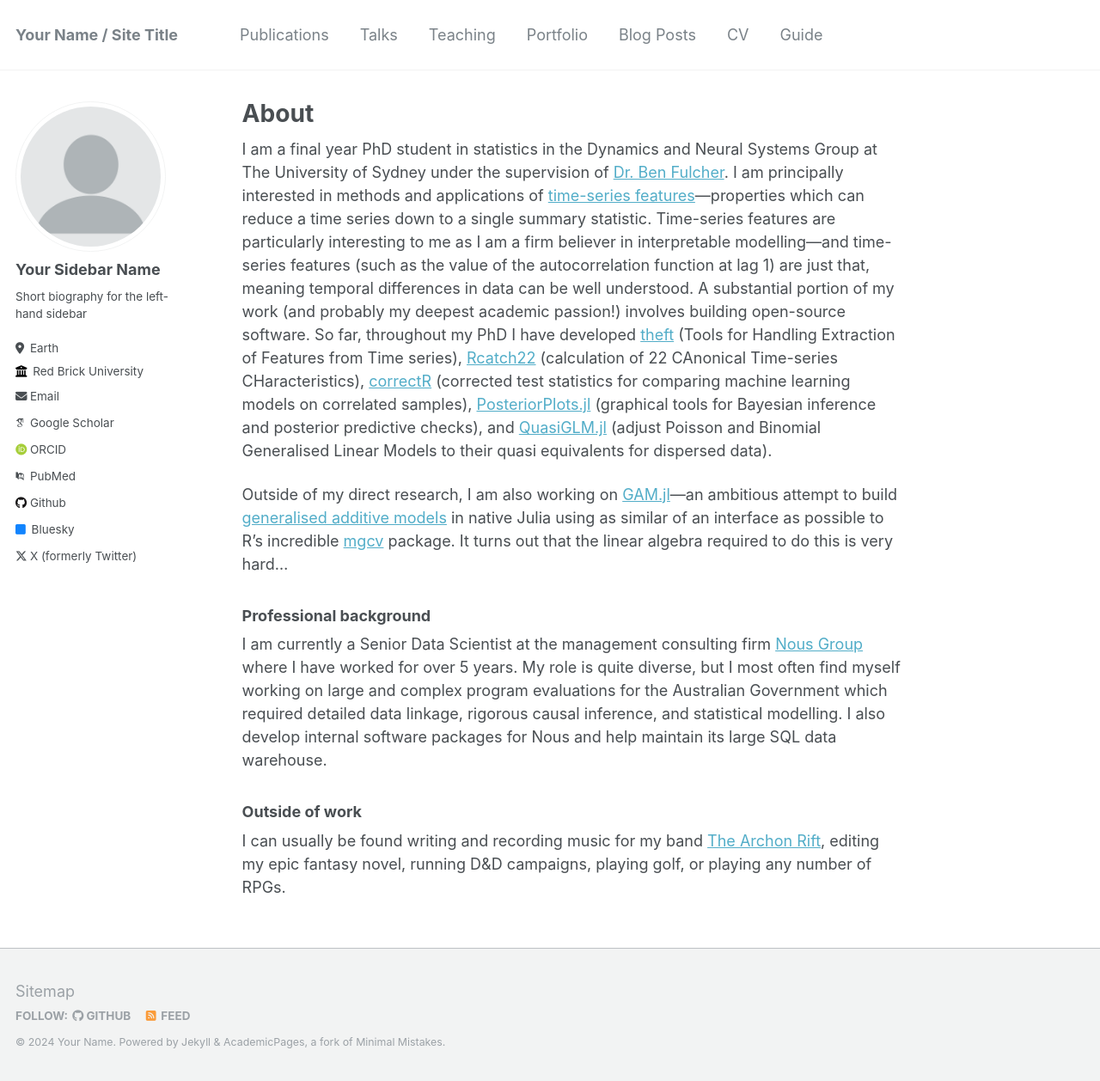
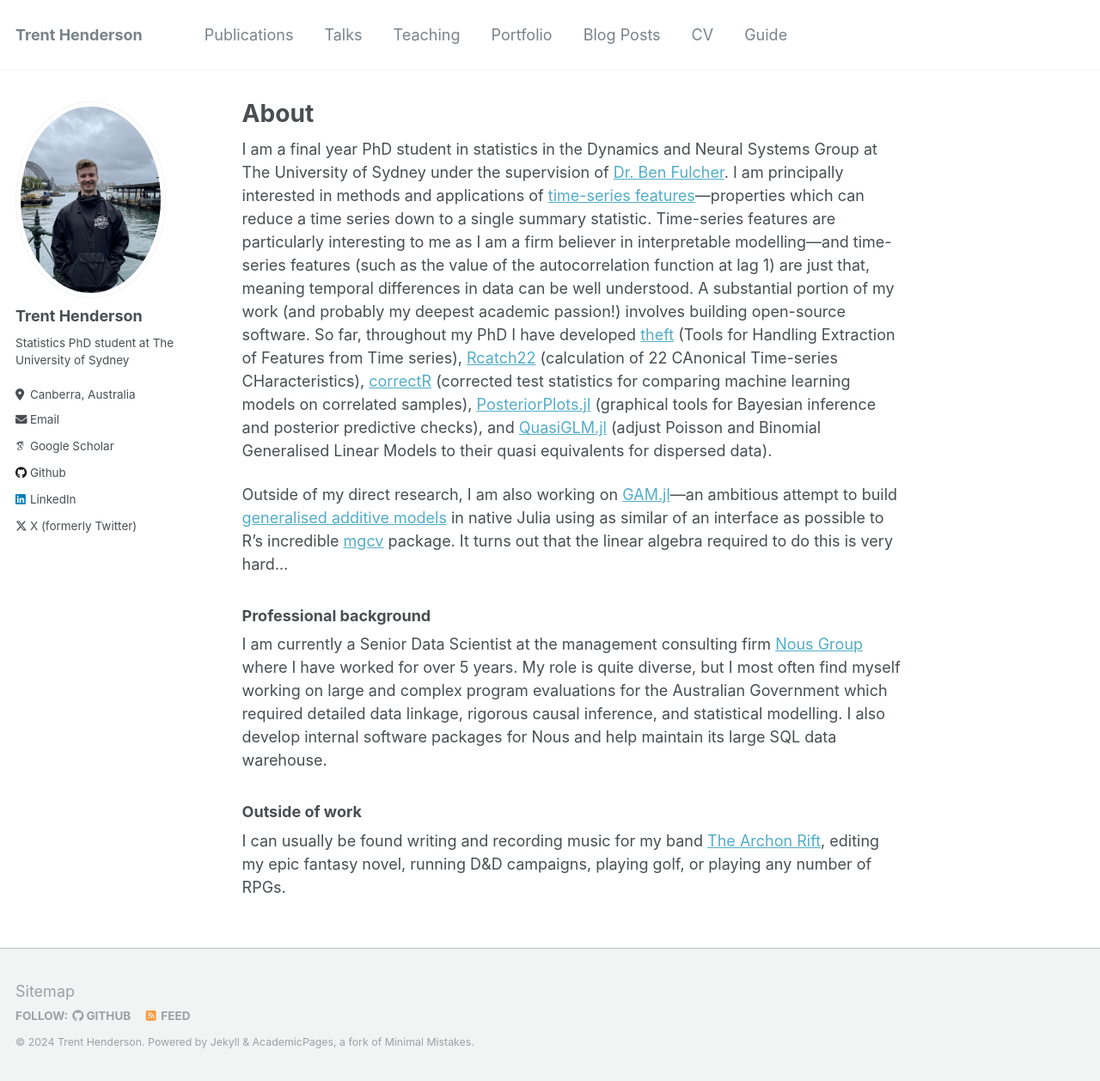
Before and after one commit to hendersontrent/hendersontrent.github.io, a Jekyll site: the page built from _pages/about.md, in a window 1280 px wide and 1258 px high. Shown: the whole window at 86% size. Built offline with Jekyll 4.4.1, drawn with Linux system fonts in a browser that asks for light colours; some web fonts are replaced; part of the change alters nothing that is shown.

Commit message:
Update _config.yml

```diff
--- a/_config.yml
+++ b/_config.yml
@@ -3,77 +3,17 @@
 # This config file is meant for settings that affect your entire site, values
 # which you are expected to set up once and rarely need to edit after that.
 # For technical reasons, this file is *NOT* reloaded automatically when you use
-# `jekyll serve -l -H localhost`. If you change this file, please restart the
-# server process.
-
-# Basic Site Settings
-locale                   : "en-US"
-title                    : "Your Name / Site Title"
-title_separator          : "-"
-name                     : &name "Your Name"
-description              : &description "personal description"
-url                      : https://academicpages.github.io # the base hostname & protocol for your site e.g. "https://mmistakes.github.io"
-baseurl                  : "" # the subpath of your site, e.g. "/blog"
-repository               : "academicpages/academicpages.github.io"
-
-# Site Author - The following control what appear as part of the author content on the side bar.
-#               If a field is blank the icon and link will not appear, otherwise it will be shown.
-#               Additional customization can be done by editing /_includes/author-profile.html
-author:
-  # Biographic information
-  avatar           : "profile.png"
-  name             : "Your Sidebar Name"
-  pronouns         : # example: "she/her"
-  bio              : "Short biography for the left-hand sidebar"
-  location         : "Earth"
-  employer         : "Red Brick University"
-  uri              : # URL
-  email            : "none@example.org"
-
-  # Academic websites
-  arxiv            : # URL - Update with the correct link to your profile
-  googlescholar    : "https://scholar.google.com/citations?user=PS_CX0AAAAAJ"
-  impactstory      : # URL
-  orcid            : "http://orcid.org/yourorcidurl"
-  pubmed           : "https://www.ncbi.nlm.nih.gov/pubmed/?term=john+snow"
-  researchgate     : # URL
-
-  # Repositories and software development
-  bitbucket        : # Username - Update with your username on the site
-  codepen          : # Username
-  dribbble         : # Username
-  github           : "academicpages"
-  kaggle           : # Username
-  stackoverflow    : # User number or user number and name (i.e., use "1" or "1/jeff-atwood")
-
-  # Social media
-  bluesky          : "bsky.app" # Replace this with you Bluesky username
-  facebook         : # Username
-  flickr           : # Username
-  foursquare       : # Username
-  goodreads        : # Username
-  google_plus      : # Username
-  keybase          : # Username
-  instagram        : # Username
-  lastfm           : # Username
-  linkedin         : # Username
-  mastodon         : # URL
-  medium           : # URL
-  pinterest        : # Username
-  soundcloud       : # Username
-  steam            : # Username
-  telegram         : # URL
-  tumblr           : # Username
-  twitter          : "UniofOxford"  # Replace this with your X / Twitter handle
-  vine             : # Username
-  weibo            : # Username
-  wikipedia        : # Username
-  xing             : # Username
-  youtube          : # Username
-  zhihu            : # URL
-
+# `jekyll serve`. If you change this file, please restart the server process.
 
 # Site Settings
+locale                   : "en-US"
+title                    : "Trent Henderson"
+title_separator          : "-"
+name                     : &name "Trent Henderson"
+description              : &description "PhD Student at The University of Sydney"
+url                      : https://trenthenderson.github.io # the base hostname & protocol for your site e.g. "https://mmistakes.github.io"
+baseurl                  : "" # the subpath of your site, e.g. "/blog"
+repository               : "trenthenderson.github.io"
 teaser                   :  # filename of teaser fallback teaser image placed in /images/, .e.g. "500x300.png"
 breadcrumbs              : false # true, false (default)
 words_per_minute         : 160
@@ -109,13 +49,11 @@ staticman:
 atom_feed:
   path                   : # blank (default) uses feed.xml
 
-
 # SEO Related
 google_site_verification :
 bing_site_verification   :
 alexa_site_verification  :
 yandex_site_verification :
-
 
 # Social Sharing
 twitter:
@@ -135,9 +73,48 @@ social:
 
 # Analytics
 analytics:
-  provider               :  "google-universal" # false (default), "google", "google-universal", "google-analytics-4", "custom"
+  provider               :  "google-universal" # false (default), "google", "google-universal", "custom"
   google:
     tracking_id          :
+
+
+# Site Author
+author:
+  name             : "Trent Henderson"
+  avatar           : "bio-photo.jpg"
+  bio              : "Statistics PhD student at The University of Sydney"
+  location         : "Canberra, Australia"
+  employer         :
+  pubmed           :
+  googlescholar    : "https://scholar.google.com.au/citations?user=I7zD5ewAAAAJ&hl=en"
+  email            : "then6675@uni.sydney.edu.au"
+  researchgate     :  # example: "https://www.researchgate.net/profile/yourprofile"
+  uri              :
+  bitbucket        :
+  codepen          :
+  dribbble         :
+  flickr           :
+  facebook         :
+  foursquare       :
+  github           : "hendersontrent"
+  google_plus      :
+  keybase          :
+  instagram        :
+  impactstory      : #"https://profiles.impactstory.org/u/xxxx-xxxx-xxxx-xxxx"
+  lastfm           :
+  linkedin         : "trent-henderson"
+  orcid            :
+  pinterest        :
+  soundcloud       :
+  stackoverflow    : # http://stackoverflow.com/users/123456/username
+  steam            :
+  tumblr           :
+  twitter          : "trentlikesstats"
+  vine             :
+  weibo            :
+  xing             :
+  youtube          :
+  wikipedia        :
 
 
 # Reading Files
@@ -268,7 +245,6 @@ defaults:
       author_profile: true
       share: true
 
-
 # Sass/SCSS
 sass:
   sass_dir: _sass
```
